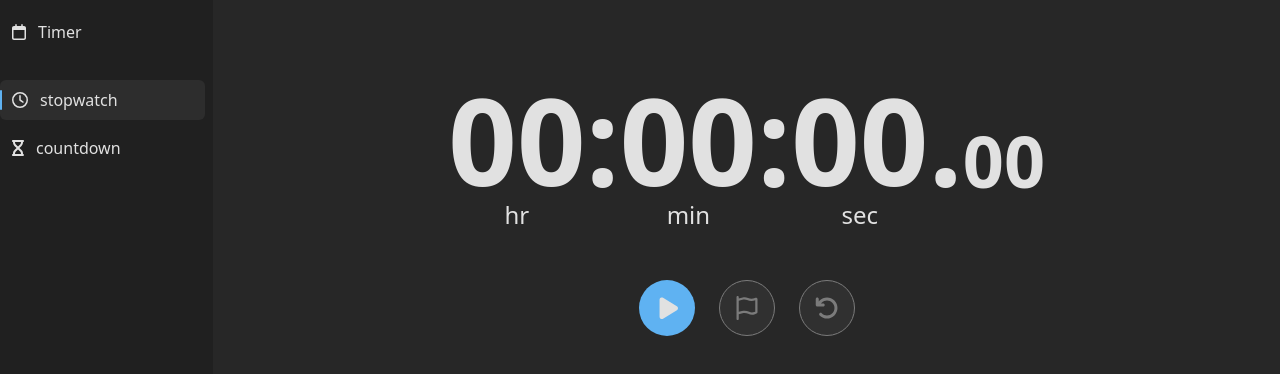
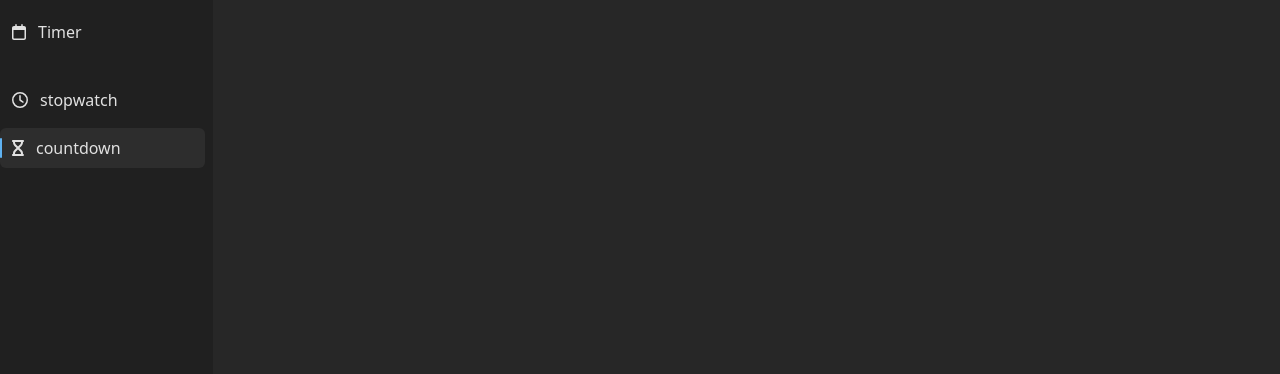
Before and after one commit to ie-orphane/clock, a website: page index.html in a window 1280 px wide. Both pictures are taken after a click on the link "countdown". Drawn offline with nearby package versions, Linux system fonts and the light colour scheme.

Commit message:
switch between sections

```diff
--- a/index.html
+++ b/index.html
@@ -18,14 +18,14 @@
             <span>Timer</span>
         </a>
         <nav class="d-flex flex-column gap-2 pe-2 py-5">
-            <a class="nav-tab active d-flex align-items-center gap-3 text-decoration-none px-3 py-2 rounded">
+            <a data-for=".stopwatch" class="nav-tab active d-flex align-items-center gap-3 text-decoration-none px-3 py-2 rounded">
                 <svg xmlns="http://www.w3.org/2000/svg" height="16" width="16" viewBox="0 0 512 512" fill="#e1e1e1">
                     <path
                         d="M464 256A208 208 0 1 1 48 256a208 208 0 1 1 416 0zM0 256a256 256 0 1 0 512 0A256 256 0 1 0 0 256zM232 120V256c0 8 4 15.5 10.7 20l96 64c11 7.4 25.9 4.4 33.3-6.7s4.4-25.9-6.7-33.3L280 243.2V120c0-13.3-10.7-24-24-24s-24 10.7-24 24z" />
                 </svg>
                 <span>stopwatch</span>
             </a>
-            <a class="nav-tab d-flex align-items-center gap-3 text-decoration-none px-3 py-2 rounded">
+            <a data-for=".countdown" class="nav-tab d-flex align-items-center gap-3 text-decoration-none px-3 py-2 rounded">
                 <svg xmlns="http://www.w3.org/2000/svg" height="16" width="12" viewBox="0 0 384 512" fill="#e1e1e1">
                     <path
                         d="M0 32C0 14.3 14.3 0 32 0H64 320h32c17.7 0 32 14.3 32 32s-14.3 32-32 32V75c0 42.4-16.9 83.1-46.9 113.1L237.3 256l67.9 67.9c30 30 46.9 70.7 46.9 113.1v11c17.7 0 32 14.3 32 32s-14.3 32-32 32H320 64 32c-17.7 0-32-14.3-32-32s14.3-32 32-32V437c0-42.4 16.9-83.1 46.9-113.1L146.7 256 78.9 188.1C48.9 158.1 32 117.4 32 75V64C14.3 64 0 49.7 0 32zM96 64V75c0 25.5 10.1 49.9 28.1 67.9L192 210.7l67.9-67.9c18-18 28.1-42.4 28.1-67.9V64H96zm0 384H288V437c0-25.5-10.1-49.9-28.1-67.9L192 301.3l-67.9 67.9c-18 18-28.1 42.4-28.1 67.9v11z" />
@@ -36,7 +36,7 @@
     </header>
 
     <main class="bg--dark">
-        <section class="stopwatch active d-flex flex-column gap-20 align-items-center justify-content-center pt-20">
+        <section class="stopwatch active flex-column gap-20 align-items-center justify-content-center pt-20">
             <div class="fs-0 fw-semibold lh-1 d-flex align-items-end">
                 <div class="hrs">00</div>
                 <div>:</div>
--- a/public/js/app.js
+++ b/public/js/app.js
@@ -114,3 +114,13 @@ function from_timestamp() {
     let ms = timestamp % 100
     return `${hrs}:${mins}:${secs}.${ms}`
 }
+
+document.querySelectorAll('.nav-tab').forEach(navtab => {
+    navtab.addEventListener('click', () => {
+        document.querySelectorAll('.nav-tab').forEach(navtab => navtab.classList.remove('active'))
+        navtab.classList.add('active')
+
+        document.querySelectorAll('section').forEach(navtab => navtab.classList.remove('active'))
+        document.querySelector(navtab.dataset.for).classList.add('active')
+    })
+})
--- a/src/sass/modules/_index.sass
+++ b/src/sass/modules/_index.sass
@@ -38,6 +38,10 @@ body
 
     main
         width: 100%
+        section
+            display: none
+            &.active
+                display: flex
         .stopwatch
             .watching > div
                 color: #fff !important
```
Also changed, not shown: public/css/app.css, 1 other file.
